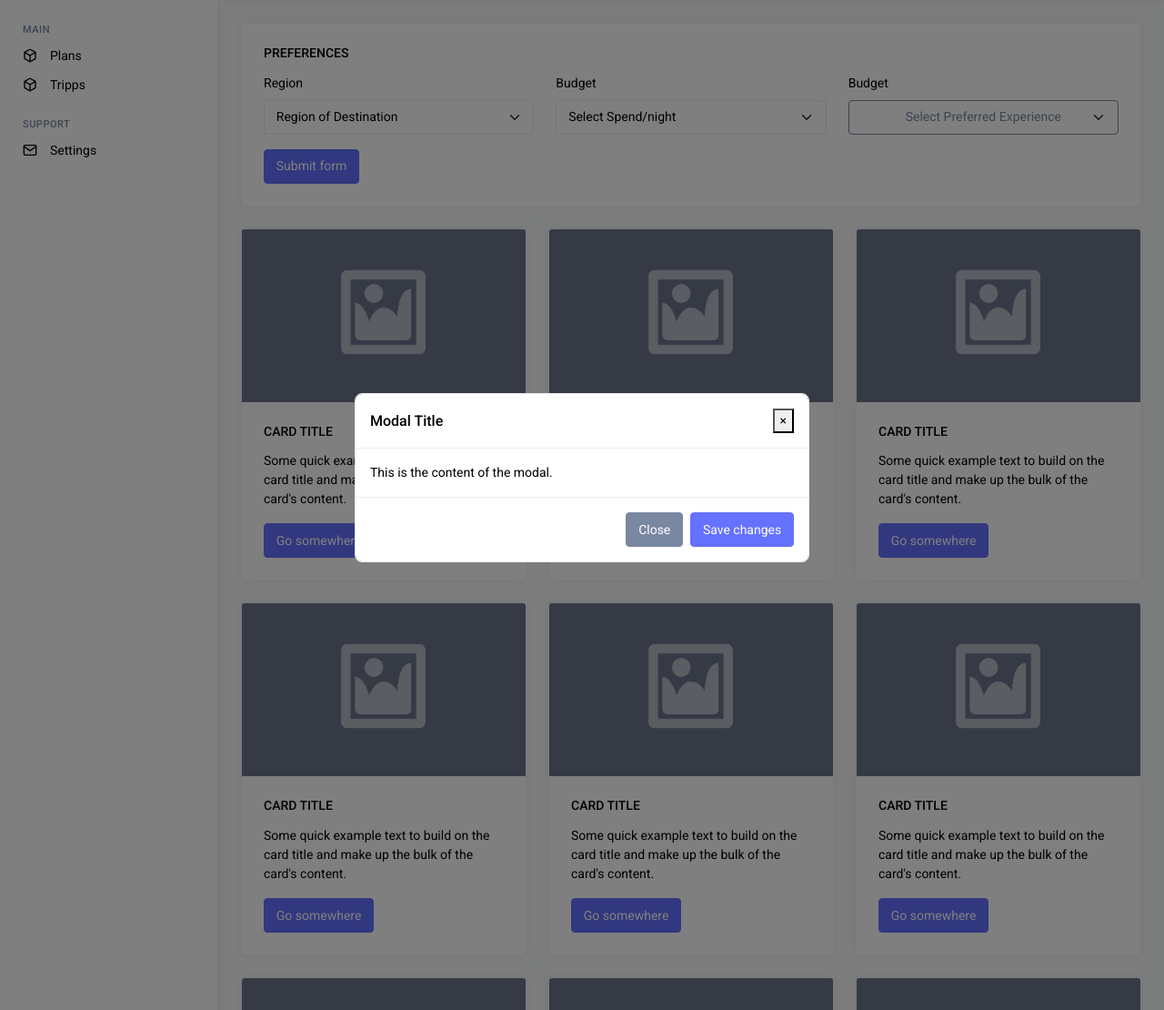
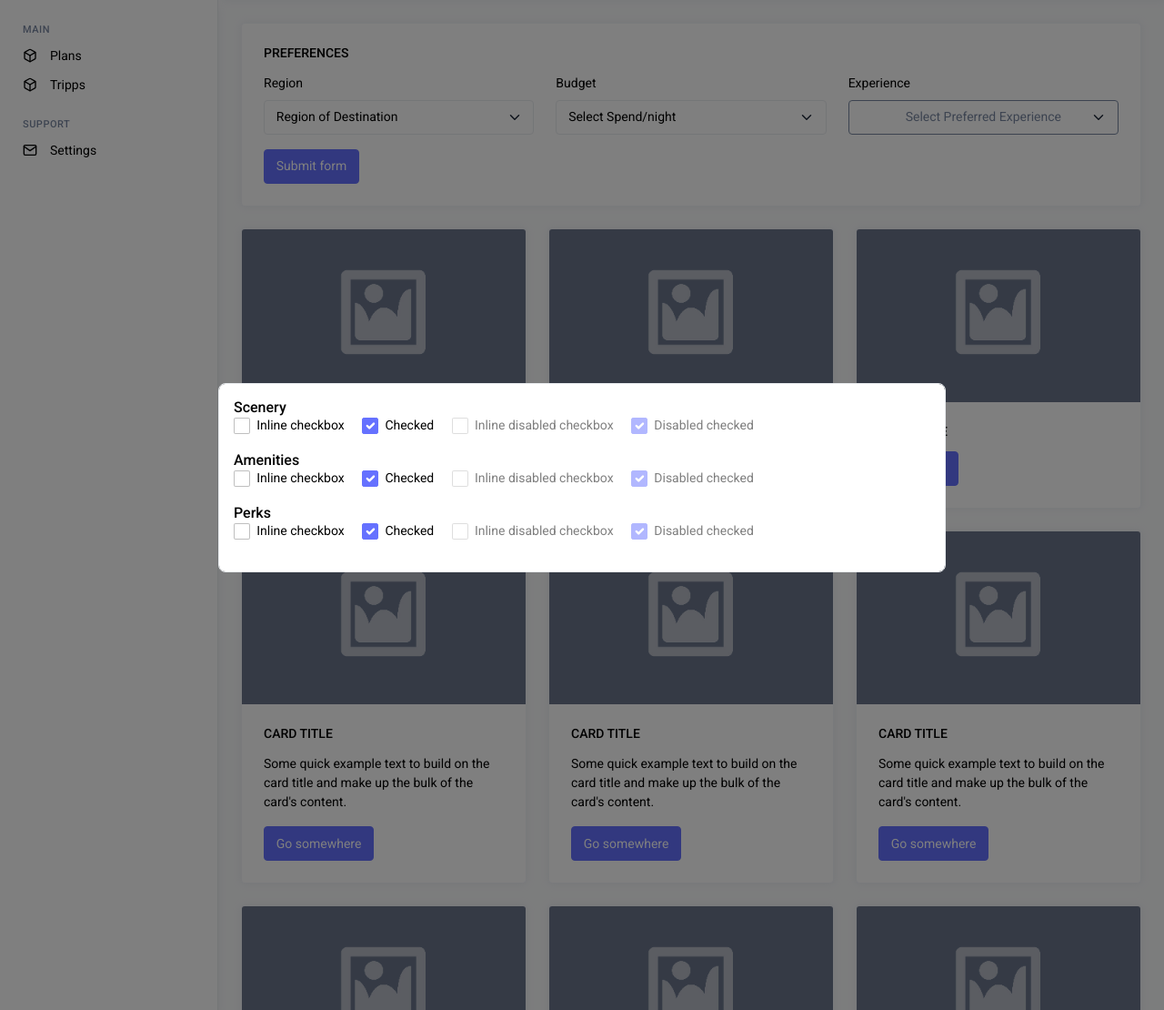
Before and after one commit to josephine-amponsah/absa-based-recommender, a Python web app: template app/templates/base.html in a window 1280 px wide, after a click on "Select Preferred Experience". Shown: the part 60-1170 px from the top of the page at 91% size. Run offline with Jinja, Linux system fonts and the light colour scheme; the template is opened without the code that fills it, so the values that code supplies are empty; some libraries are stand-ins or nearby versions.

Commit message:
created subpage for destination details with modal

```diff
--- a/app/templates/base.html
+++ b/app/templates/base.html
@@ -42,6 +42,7 @@
     <!-- End layout styles -->
 
     <link rel="shortcut icon" href="../static/images/favicon.png" />
+
   </head>
   <body>
     <div class="main-wrapper">
@@ -223,7 +224,7 @@
                         </div><!-- Col -->
                         <div class="col-sm-4">
                           <div class="mb-3">
-                            <label class="form-label">Budget</label>
+                            <label class="form-label">Experience</label>
                             <div class="dropdown">
                               <button class="btn btn-outline-secondary block form-select" type="button" id="dropdownMenuButton" data-toggle="modal" data-target="#modalDiv">
                                   Select Preferred Experience
@@ -233,20 +234,90 @@
                         </div><!-- Col -->
                       </div><!-- Row -->
                       <div class="modal fade" id="modalDiv" tabindex="-1" role="dialog" aria-labelledby="modalTitle" aria-hidden="true">
-                        <div class="modal-dialog modal-dialog-centered" role="document">
+                        <div class="modal-dialog modal-dialog-centered modal-lg" role="document">
                             <div class="modal-content">
-                                <div class="modal-header">
-                                    <h5 class="modal-title" id="modalTitle">Modal Title</h5>
-                                    <button type="button" class="close" data-dismiss="modal" aria-label="Close">
-                                        <span aria-hidden="true">&times;</span>
-                                    </button>
-                                </div>
                                 <div class="modal-body">
-                                    <p>This is the content of the modal.</p>
-                                </div>
-                                <div class="modal-footer">
-                                    <button type="button" class="btn btn-secondary" data-dismiss="modal">Close</button>
-                                    <button type="button" class="btn btn-primary">Save changes</button>
+                                    <h5>Scenery</h5>
+                                    <div class="mb-3">
+                                      <div class="form-check form-check-inline">
+                                        <input type="checkbox" class="form-check-input" id="checkInline">
+                                        <label class="form-check-label" for="checkInline">
+                                          Inline checkbox
+                                        </label>
+                                      </div>
+                                      <div class="form-check form-check-inline">
+                                        <input type="checkbox" class="form-check-input" id="checkInline" checked>
+                                        <label class="form-check-label" for="checkInlineChecked">
+                                          Checked
+                                        </label>
+                                      </div>
+                                      <div class="form-check form-check-inline">
+                                        <input type="checkbox" class="form-check-input" id="checkInline" disabled>
+                                        <label class="form-check-label" for="checkInlineDisabled">
+                                          Inline disabled checkbox
+                                        </label>
+                                      </div>
+                                      <div class="form-check form-check-inline">
+                                        <input type="checkbox" class="form-check-input" id="checkInline" disabled checked>
+                                        <label class="form-check-label" for="checkInlineCheckedDisabled">
+                                          Disabled checked
+                                        </label>
+                                      </div>
+                                    </div>
+                                    <h5>Amenities</h5>
+                                    <div class="mb-3">
+                                      <div class="form-check form-check-inline">
+                                        <input type="checkbox" class="form-check-input" id="checkInline">
+                                        <label class="form-check-label" for="checkInline">
+                                          Inline checkbox
+                                        </label>
+                                      </div>
+                                      <div class="form-check form-check-inline">
+                                        <input type="checkbox" class="form-check-input" id="checkInline" checked>
+                                        <label class="form-check-label" for="checkInlineChecked">
+                                          Checked
+                                        </label>
+                                      </div>
+                                      <div class="form-check form-check-inline">
+                                        <input type="checkbox" class="form-check-input" id="checkInline" disabled>
+                                        <label class="form-check-label" for="checkInlineDisabled">
+                                          Inline disabled checkbox
+                                        </label>
+                                      </div>
+                                      <div class="form-check form-check-inline">
+                                        <input type="checkbox" class="form-check-input" id="checkInline" disabled checked>
+                                        <label class="form-check-label" for="checkInlineCheckedDisabled">
+                                          Disabled checked
+                                        </label>
+                                      </div>
+                                    </div>
+                                    <h5>Perks</h5>
+                                    <div class="mb-3">
+                                      <div class="form-check form-check-inline">
+                                        <input type="checkbox" class="form-check-input" id="checkInline">
+                                        <label class="form-check-label" for="checkInline">
+                                          Inline checkbox
+                                        </label>
+                                      </div>
+                                      <div class="form-check form-check-inline">
+                                        <input type="checkbox" class="form-check-input" id="checkInline" checked>
+                                        <label class="form-check-label" for="checkInlineChecked">
+                                          Checked
+                                        </label>
+                                      </div>
+                                      <div class="form-check form-check-inline">
+                                        <input type="checkbox" class="form-check-input" id="checkInline" disabled>
+                                        <label class="form-check-label" for="checkInlineDisabled">
+                                          Inline disabled checkbox
+                                        </label>
+                                      </div>
+                                      <div class="form-check form-check-inline">
+                                        <input type="checkbox" class="form-check-input" id="checkInline" disabled checked>
+                                        <label class="form-check-label" for="checkInlineCheckedDisabled">
+                                          Disabled checked
+                                        </label>
+                                      </div>
+                                    </div>
                                 </div>
                             </div>
                         </div>
@@ -271,13 +342,7 @@
                   />
                   <div class="card-body">
                     <h5 class="card-title">Card title</h5>
-                    <p class="card-text mb-3">
-                      Some quick example text to build on the card title and
-                      make up the bulk of the card's content.
-                    </p>
-                    <a href="javascript:;" class="btn btn-primary"
-                      >Go somewhere</a
-                    >
+                    <button class="btn btn-primary" data-toggle="modal" data-target="#destinationModal1">More Info</button>
                   </div>
                 </div>
               </div>
@@ -290,13 +355,8 @@
                   />
                   <div class="card-body">
                     <h5 class="card-title">Card title</h5>
-                    <p class="card-text mb-3">
-                      Some quick example text to build on the card title and
-                      make up the bulk of the card's content.
-                    </p>
-                    <a href="javascript:;" class="btn btn-primary"
-                      >Go somewhere</a
-                    >
+
+                    <button class="btn btn-primary" data-toggle="modal" data-target="#destinationModal1">More Info</button>
                   </div>
                 </div>
               </div>
@@ -309,18 +369,12 @@
                   />
                   <div class="card-body">
                     <h5 class="card-title">Card title</h5>
-                    <p class="card-text mb-3">
-                      Some quick example text to build on the card title and
-                      make up the bulk of the card's content.
-                    </p>
-                    <a href="javascript:;" class="btn btn-primary"
-                      >Go somewhere</a
-                    >
+
+                    <button class="btn btn-primary" data-toggle="modal" data-target="#destinationModal1">More Info</button>
                   </div>
                 </div>
               </div>
             </div>
-
             <div class="row">
               <div
                 class="col-12 col-md-6 col-xl-4 grid-margin grid-margin-md-2"
@@ -443,17 +497,19 @@
                 </div>
               </div>
             </div>
+            <div class="modal fade" id="destinationModal1" tabindex="-1" role="dialog" aria-labelledby="destinationModalLabel1" aria-hidden="true">
+              <div class="modal-dialog modal-dialog-centered modal-lg" role="document">
+                  <div class="modal-content">
+                      <iframe src="destination.html" height = "600px" class ="border-0"></iframe>
+                  </div>
+              </div>
+            </div>
           </div>
         </div>
 
         <!-- partial:../../partials/_footer.html -->
-        <footer
-          class="footer d-flex flex-column flex-md-row align-items-center justify-content-between px-4 py-3 border-top small"
-        >
-          <p class="text-muted mb-1 mb-md-0">
-            Copyright © 2023
-            <a href="https://www.nobleui.com" target="_blank">TRIPPWISE</a>.
-          </p>
+        <footer>
+
         </footer>
         <!-- partial -->
       </div>
--- a/app/templates/destination.html
+++ b/app/templates/destination.html
@@ -0,0 +1,180 @@
+<!DOCTYPE html>
+<html lang="en">
+  <head>
+    <meta charset="UTF-8" />
+    <meta name="viewport" content="width=device-width, initial-scale=1.0" />
+    <meta http-equiv="X-UA-Compatible" content="ie=edge" />
+    <meta name="description" content="Trip planning assistant" />
+    <meta name="author" content="TRIPPER" />
+
+    <title>TRIPPWISE</title>
+
+    <!-- Fonts -->
+    <link rel="preconnect" href="https://fonts.googleapis.com" />
+    <link rel="preconnect" href="https://fonts.gstatic.com" crossorigin />
+    <link
+      href="https://fonts.googleapis.com/css2?family=Roboto:wght@300;400;500;700;900&display=swap"
+      rel="stylesheet"
+    />
+    <!-- End fonts -->
+
+    <!-- core:css -->
+    <link rel="stylesheet" href="../static/vendors/core/core.css" />
+    <!-- endinject -->
+
+    <!-- Plugin css for this page -->
+    <!-- End plugin css for this page -->
+
+    <!-- inject:css -->
+    <link
+      rel="stylesheet"
+      href="../static/fonts/feather-font/css/iconfont.css"
+    />
+    <link
+      rel="stylesheet"
+      href="../static/vendors/flag-icon-css/css/flag-icon.min.css"
+    />
+    <!-- endinject -->
+
+    <!-- Layout styles -->
+    <link rel="stylesheet" href="../static/css/demo1/style.css" />
+    <!-- End layout styles -->
+
+    <link rel="shortcut icon" href="../static/images/favicon.png" />
+  </head>
+  <body>
+    <div class="row p-4">
+      <div class="col">
+        <div class="modal-body grid-margin grid-margin-md-2">
+          <div class="row">
+            <div class="col-md-6 mb-6">
+              <div
+                id="carouselExampleControls"
+                class="carousel slide"
+                data-bs-ride="carousel"
+              >
+                <div class="carousel-inner">
+                  <div class="carousel-item active">
+                    <img
+                      src="../static/images/others/placeholder.jpg"
+                      class="d-block w-100"
+                      alt="..."
+                    />
+                  </div>
+                  <div class="carousel-item">
+                    <img
+                      src="../static/images/others/placeholder.jpg"
+                      class="d-block w-100"
+                      alt="..."
+                    />
+                  </div>
+                  <div class="carousel-item">
+                    <img
+                      src="../static/images/others/placeholder.jpg"
+                      class="d-block w-100"
+                      alt="..."
+                    />
+                  </div>
+                </div>
+                <a
+                  class="carousel-control-prev"
+                  data-bs-target="#carouselExampleControls"
+                  role="button"
+                  data-bs-slide="prev"
+                >
+                  <span
+                    class="carousel-control-prev-icon"
+                    aria-hidden="true"
+                  ></span>
+                  <span class="visually-hidden">Previous</span>
+                </a>
+                <a
+                  class="carousel-control-next"
+                  data-bs-target="#carouselExampleControls"
+                  role="button"
+                  data-bs-slide="next"
+                >
+                  <span
+                    class="carousel-control-next-icon"
+                    aria-hidden="true"
+                  ></span>
+                  <span class="visually-hidden">Next</span>
+                </a>
+              </div>
+            </div>
+            <div class="col-md-6 mb-6">
+              <div class="row mb-3">
+                <div class="col-md-6">
+                  <h5>Name:</h5>
+                </div>
+                <div class="col-md-6">Hotel Name</div>
+              </div>
+              <div class="row mb-3">
+                <div class="col-md-6">
+                  <h5>Location:</h5>
+                </div>
+                <div class="col-md-6">Town/City</div>
+              </div>
+              <div class="row mb-3">
+                <div class="col-md-6">
+                  <h5>Price/night:</h5>
+                </div>
+                <div class="col-md-6">Price in dollars</div>
+              </div>
+              <div class="row mb-3">
+                <div class="col-md-6">
+                  <h5>Ratings:</h5>
+                </div>
+                <div class="col-md-6">Avg ratings</div>
+              </div>
+              <div class="row mb-3">
+                <h5>Categorical Sentiments</h5>
+                <div class="col-md-4">
+                  <h5>Food:</h5>
+                </div>
+                <div class="col-md-4">
+                  <h5>Scenery:</h5>
+                </div>
+                <div class="col-md-4">
+                  <h5>Service:</h5>
+                </div>
+              </div>
+            </div>
+          </div>
+          <div class="row">
+            <div class="col-md-4">
+              <h5>Scenery</h5>
+              <li>Free Parking</li>
+            </div>
+            <div class="col-md-4">
+              <h5>Amenities</h5>
+              <li>Free Parking</li>
+            </div>
+            <div class="col-md-4">
+              <h5>Perks</h5>
+              <li>Free Parking</li>
+            </div>
+          </div>
+        </div>
+      </div>
+    </div>
+
+    <!-- core:js -->
+    <script src="../static/vendors/core/core.js"></script>
+    <!-- endinject -->
+
+    <!-- Plugin js for this page -->
+    <!-- End plugin js for this page -->
+
+    <!-- inject:js -->
+    <script src="../static/vendors/feather-icons/feather.min.js"></script>
+    <script src="../static/js/template.js"></script>
+    <script src="https://code.jquery.com/jquery-3.5.1.slim.min.js"></script>
+    <script src="https://cdn.jsdelivr.net/npm/@popperjs/core@2.9.3/dist/umd/popper.min.js"></script>
+    <script src="https://maxcdn.bootstrapcdn.com/bootstrap/4.5.2/js/bootstrap.min.js"></script>
+    <!-- endinject -->
+
+    <!-- Custom js for this page -->
+    <!-- End custom js for this page -->
+  </body>
+</html>
```
Also changed, not shown: app/templates/home.html (+49 -0 lines).
